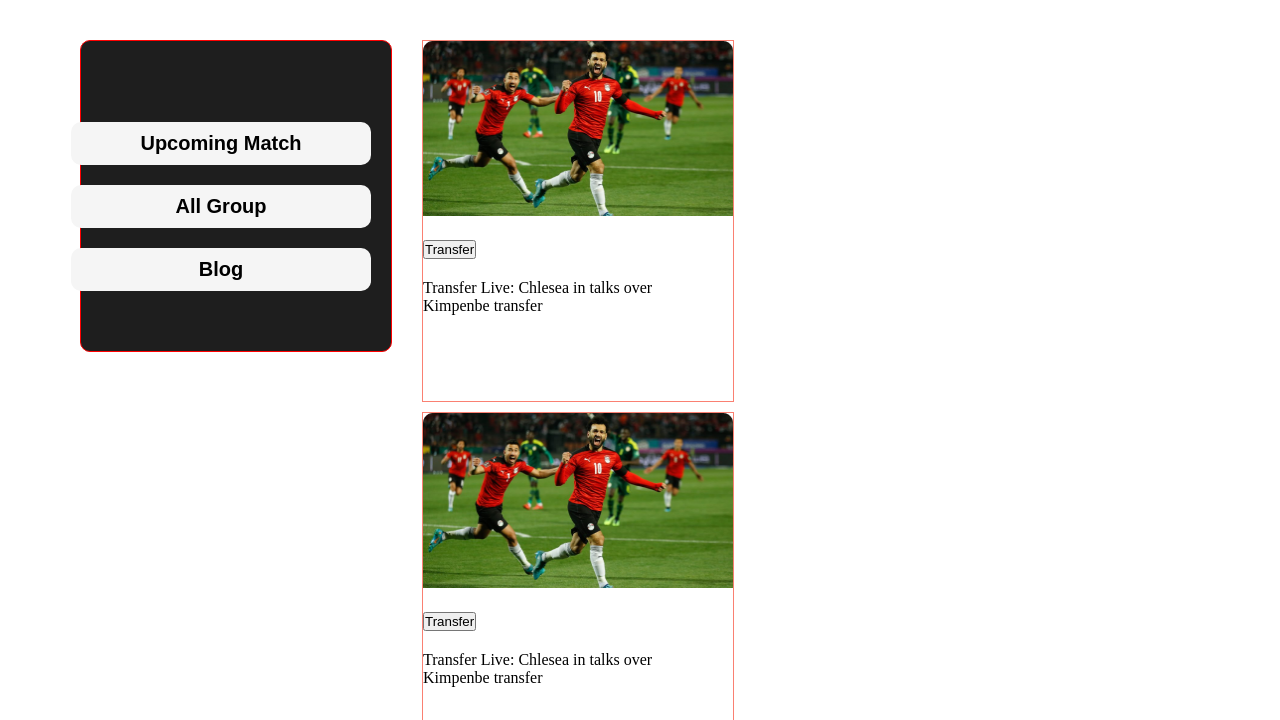
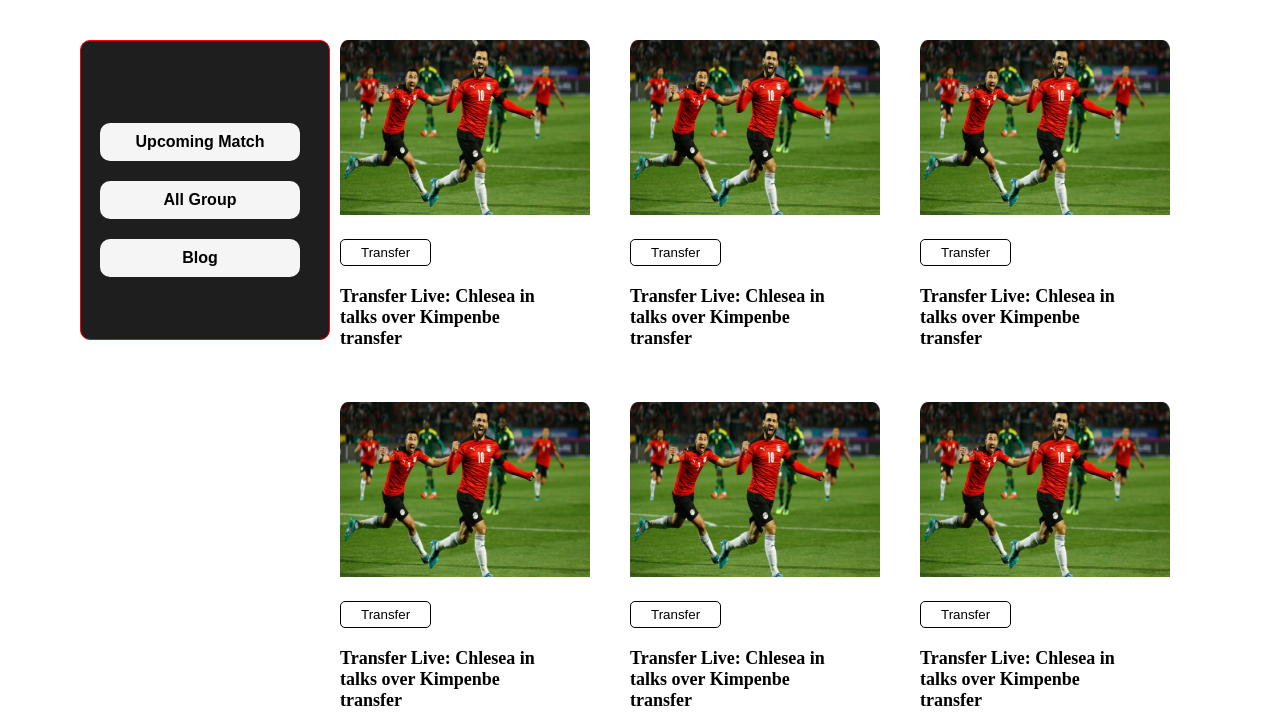
Before and after one commit to hasemk/world-cup-2023, a plain HTML site: page index.html in a window 1280 px wide. Shown: the part 480-1200 px from the top of the page. Drawn offline with Linux system fonts and the light colour scheme.

Commit message:
meatch section replese again

```diff
--- a/css/style.css
+++ b/css/style.css
@@ -67,10 +67,11 @@
     flex-direction: column;
     justify-content: center;
     align-items: center;
-    width: 312px;
-    height: 312px;
+    width: 250px;
+    height: 300px;
     border: 1px solid red;
     border-radius: 10px;
+    padding:20px 5px;
 }
 
 .match-btn button {
@@ -78,23 +79,24 @@
     background: whitesmoke;
     border: none;
     border-radius: 10px;
-    width: 300px;
-    font-size: 20px;
+    width: 200px;
+    font-size: 16px;
     font-weight: bolder;
+    margin-left: 20px;
 }
 
 .match-card {
     margin-left: -30px;
     display: grid;
-    grid-gap: 10px;
-    width: 900px;
-    grid-template-columns: 312.32px, 312.32px, 312.32px;
+    grid-template-columns: repeat(3, 1fr);
 }
 
 .card {
+
+    margin-left: 10px;
     margin-top: 0px;
-    border: 1px solid salmon;
-    width: 312.32px;
+
+    width: 250px;
     height: 362px;
 
 }
@@ -113,4 +115,14 @@ p {
 
 }
 
+.card  button{
+    padding: 5px 20px;
+    background: none;
+    border: 1px solid black;
+    border-radius: 5px;
+}
+.card p{
+    font-size: 18px;
+    font-weight: bolder;
+}
 /* Match Section End  */
```
